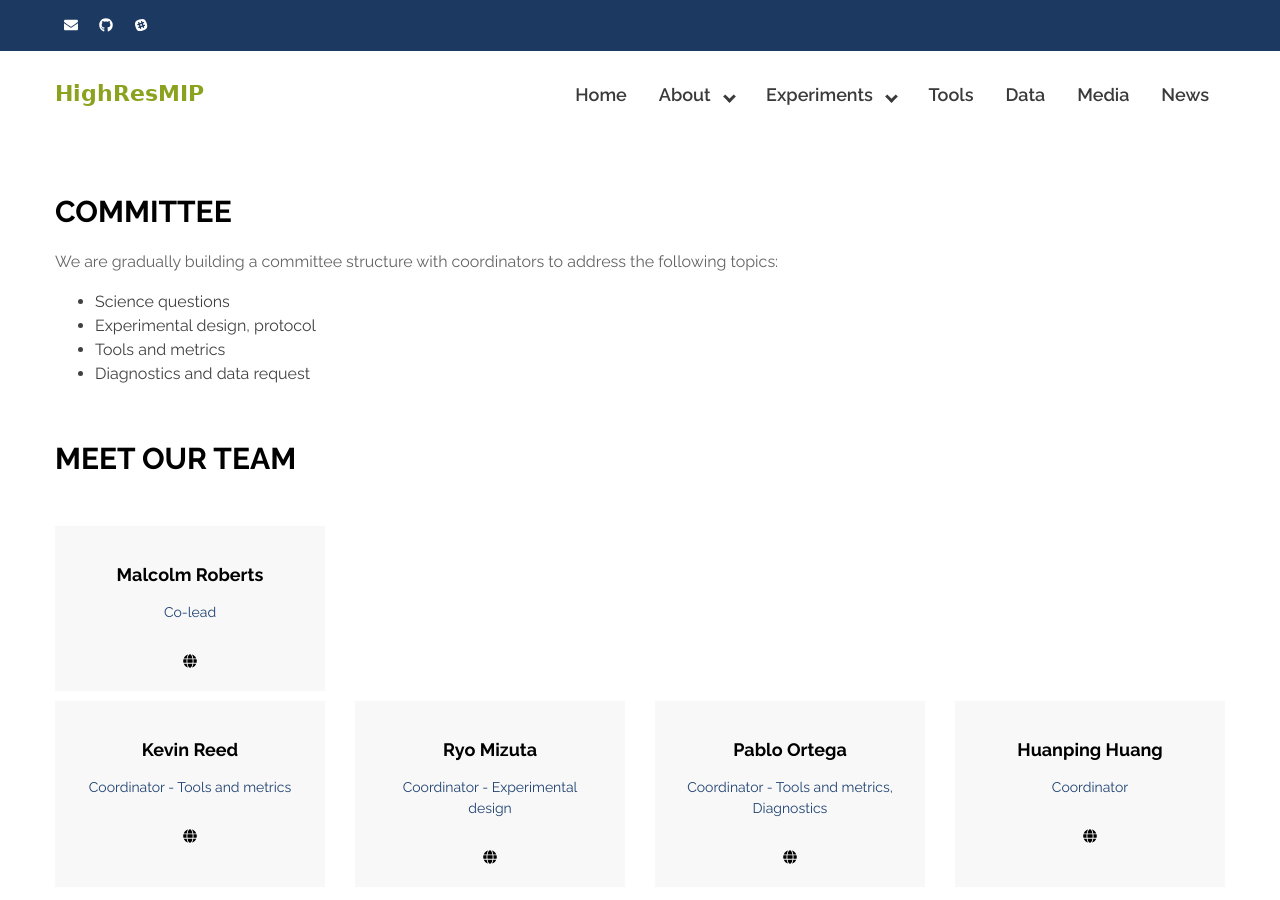
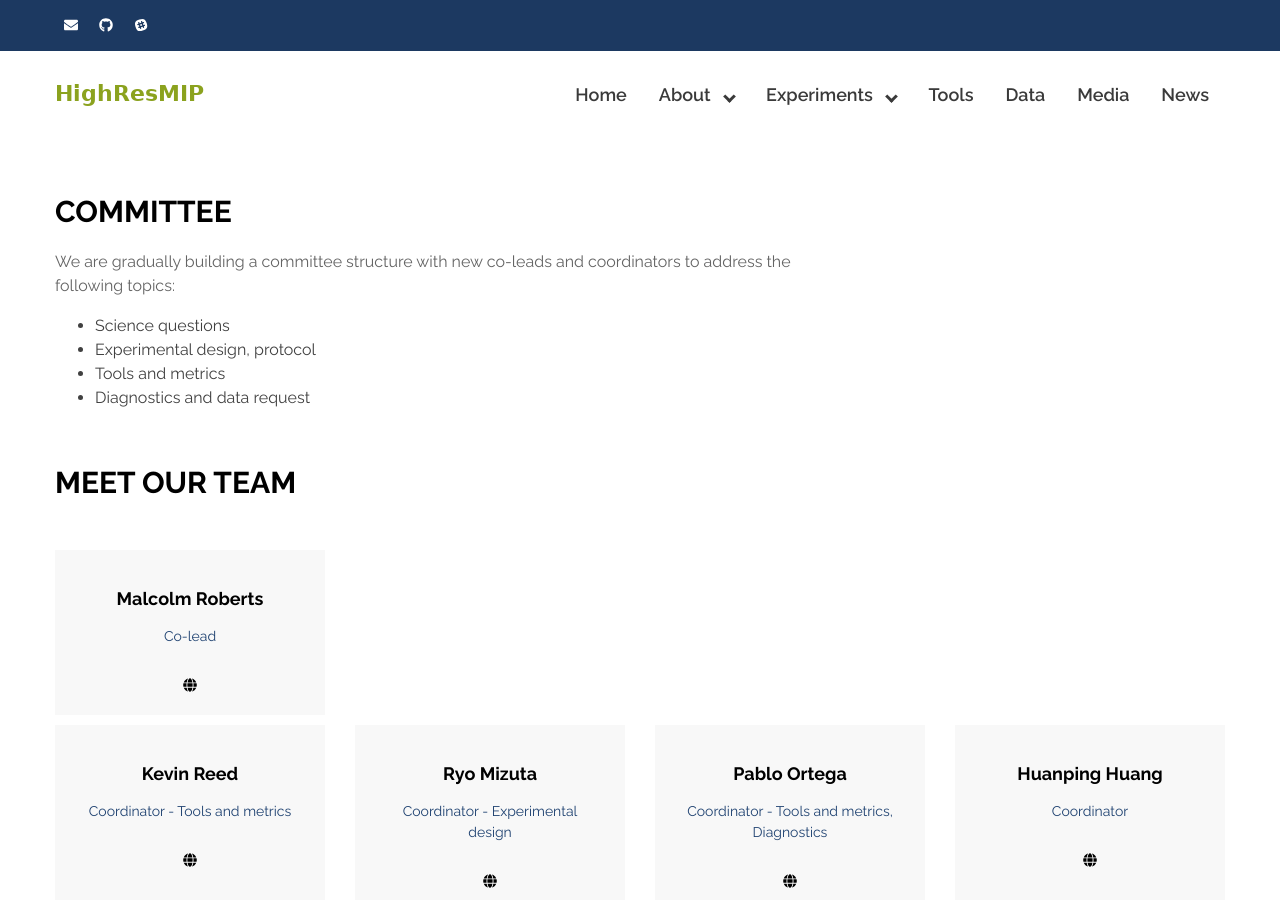
Before and after one commit to HighResMIP2/HighResMIP2.github.io, a Jekyll site: the page built from committee.md, in a window 1280 px wide and 900 px high. Built offline with Jekyll 4.4.1, drawn with Linux system fonts in a browser that asks for light colours.

Commit message:
Add new coleads

```diff
--- a/committee.md
+++ b/committee.md
@@ -4,7 +4,7 @@ title: Committee
 permalink: /about/committee/
 ---
 
-We are gradually building a committee structure with coordinators to address the following topics:
+We are gradually building a committee structure with new co-leads and coordinators to address the following topics:
 
 * Science questions
 * Experimental design, protocol
```
